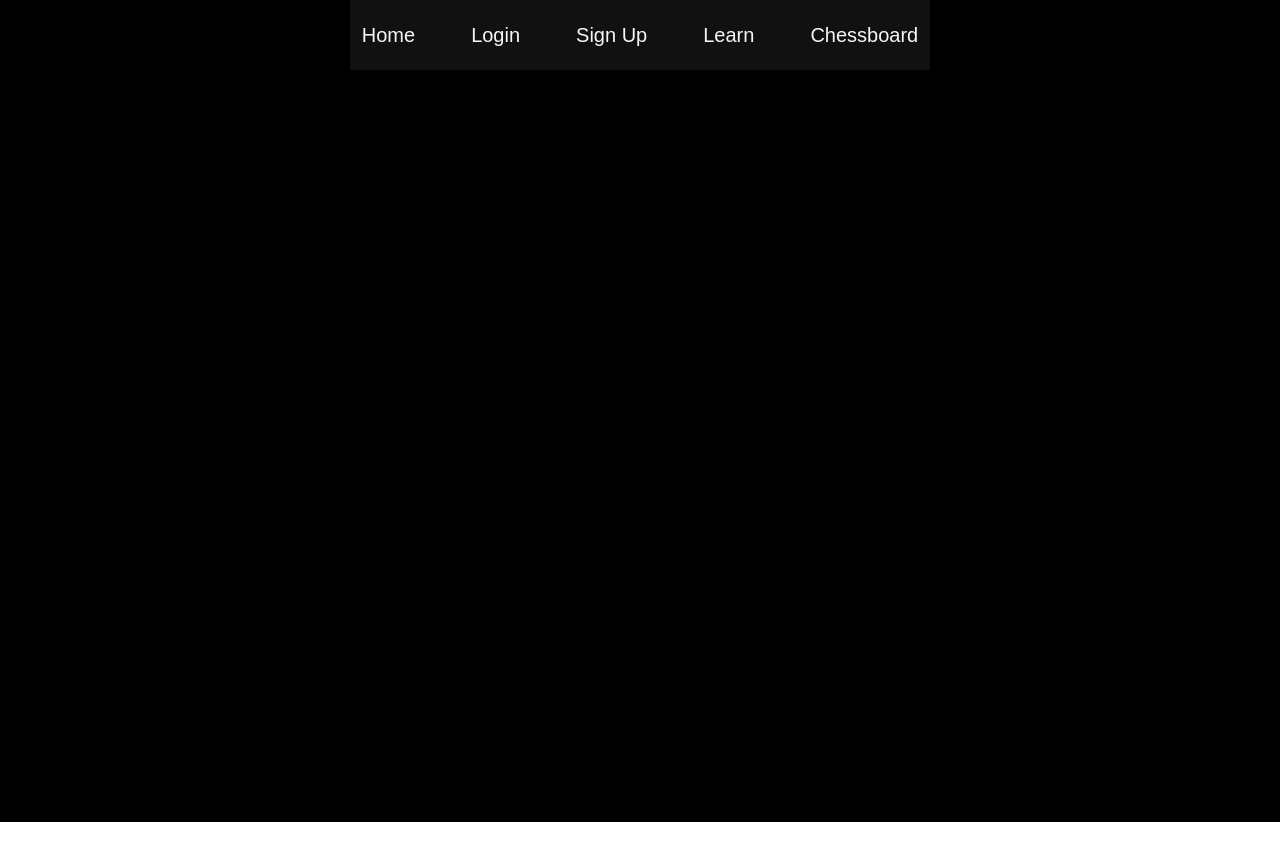
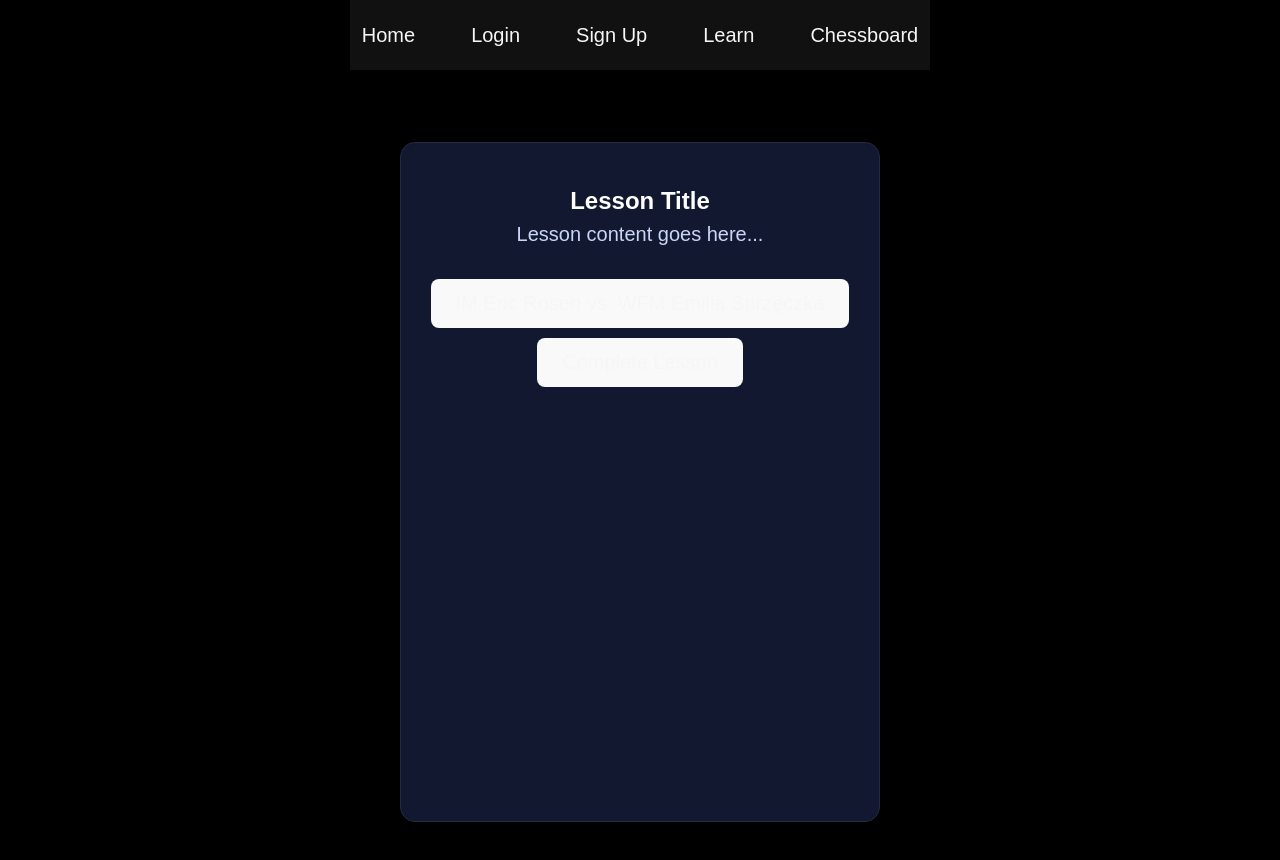
Before and after one commit to DasMoge124/Chessfull, a React (Vite) app in the folder frontend/: page /lessons in a window 1280 px wide. Before the commit the page ends 822 px from the top, so only its background shows below. Built offline with nearby package versions, Linux system fonts and the light colour scheme.

Commit message:
soudahmaiuohm

```diff
--- a/frontend/src/App.jsx
+++ b/frontend/src/App.jsx
@@ -10,6 +10,9 @@ import Beginner from "./pages/Beginner";
 import Intermediate from "./pages/Intermediate";
 import Advanced from "./pages/Advanced";
 import Chessboard from "./pages/Chessboard";
+import MagnusVSina from "./pages/lessons/grandmaster/magnus_v_sina";
+import EricVEmilia from "./pages/lessons/international_master/eric_v_emilia";
+import Lessons from "./pages/Lessons";
 
 function App() {
   return (
@@ -18,19 +21,29 @@ function App() {
         <nav>
           <ul className="nav_links">
             <li className="nav_list">
-              <Link className="nav_a" to="/">Home</Link>
+              <Link className="nav_a" to="/">
+                Home
+              </Link>
             </li>
             <li className="nav_list">
-              <Link className="nav_a" to="/login">Login</Link>
+              <Link className="nav_a" to="/login">
+                Login
+              </Link>
             </li>
             <li className="nav_list">
-              <Link className="nav_a" to="/signup">Sign Up</Link>
+              <Link className="nav_a" to="/signup">
+                Sign Up
+              </Link>
             </li>
             <li className="nav_list">
-              <Link className="nav_a" to="/learn">Learn</Link>
+              <Link className="nav_a" to="/learn">
+                Learn
+              </Link>
             </li>
             <li className="nav_list">
-              <Link className="nav_a" to="/chessboard">Chessboard</Link>
+              <Link className="nav_a" to="/chessboard">
+                Chessboard
+              </Link>
             </li>
           </ul>
         </nav>
@@ -45,7 +58,13 @@ function App() {
           <Route path="/learn/beginner" element={<Beginner />} />
           <Route path="/learn/intermediate" element={<Intermediate />} />
           <Route path="/learn/advanced" element={<Advanced />} />
+          <Route path="/lessons" element={<Lessons />} />
           <Route path="/chessboard" element={<Chessboard />} />
+          <Route
+            path="/lessons/international_master/EricVEmilia"
+            element={<EricVEmilia />}
+          />
+          <Route path="/grandmaster/MagnusVSina" element={<MagnusVSina />} />
         </Routes>
       </main>
     </BrowserRouter>
--- a/frontend/src/pages/Learn.jsx
+++ b/frontend/src/pages/Learn.jsx
@@ -22,7 +22,7 @@ function Learn() {
           <button onClick={() => navigate("/learn/advanced")}>Advanced</button>
         </div>
         <div className="ButtonElements">
-          <button onClick={() => navigate("/chessboard")}>Chessboard</button>
+          <button onClick={() => navigate("/lessons")}>Lessons</button>
         </div>
       </div>
     </div>
--- /dev/null
+++ b/frontend/src/pages/Lessons.jsx
@@ -0,0 +1,39 @@
+import React, { useState } from "react";
+import { useNavigate } from "react-router-dom";
+import "../App.css";
+
+function Lessons() {
+  const navigate = useNavigate();
+  const [lessonCompleted, setLessonCompleted] = useState(false);
+
+  const completeLesson = () => {
+    setLessonCompleted(true);
+  };
+
+  return (
+    <div className="page-container">
+      <div className="page-content">
+        <h2>Lesson Title</h2>
+        <p>Lesson content goes here...</p>
+        <div className="ButtonElements">
+          <button
+            onClick={() =>
+              navigate("/lessons/international_master/EricVEmilia")
+            }
+          >
+            IM Eric Rosen vs. WFM Emilia Sprzęczka
+          </button>
+        </div>
+        <button onClick={completeLesson}>Complete Lesson</button>
+        {lessonCompleted && (
+          <div>
+            <p>Congratulations! You've completed the lesson.</p>
+            <button onClick={() => navigate("/learn")}>Back to Levels</button>
+          </div>
+        )}
+      </div>
+    </div>
+  );
+}
+
+export default Lessons;
--- a/frontend/src/pages/lessons/international_master/eric_v_emilia.jsx
+++ b/frontend/src/pages/lessons/international_master/eric_v_emilia.jsx
@@ -2,6 +2,7 @@ import React, { useState, useEffect } from "react";
 import { Chess } from "chess.js";
 import "./GameLesson.css"; // Make sure you create this CSS file or adjust pat
 import Chessboard from "./components/Chessboard";
+import LessonControls from "./components/LessonControls";
 
 // =========================================================
 // 1. GAME DATA & UTILITIES
```
